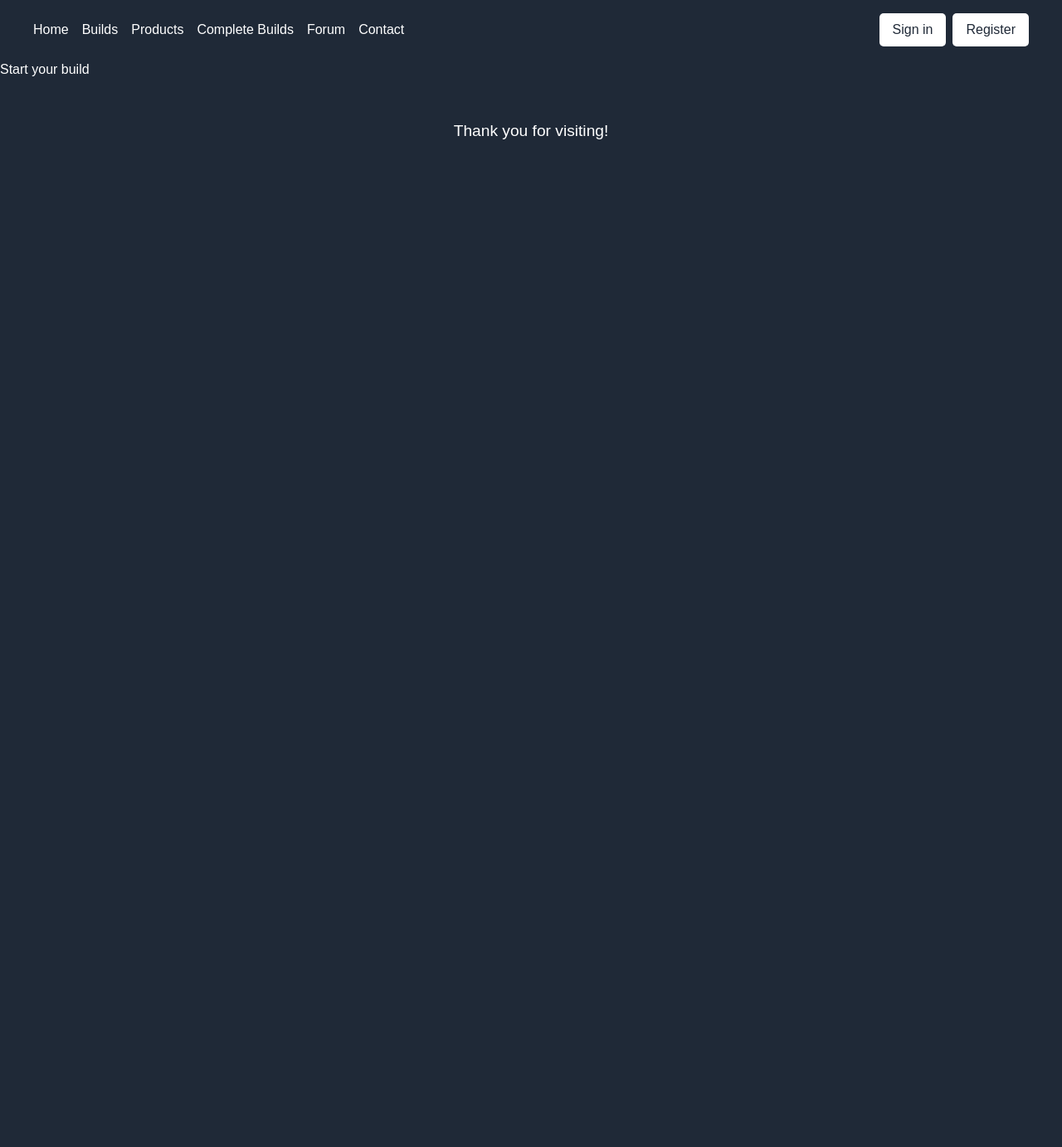
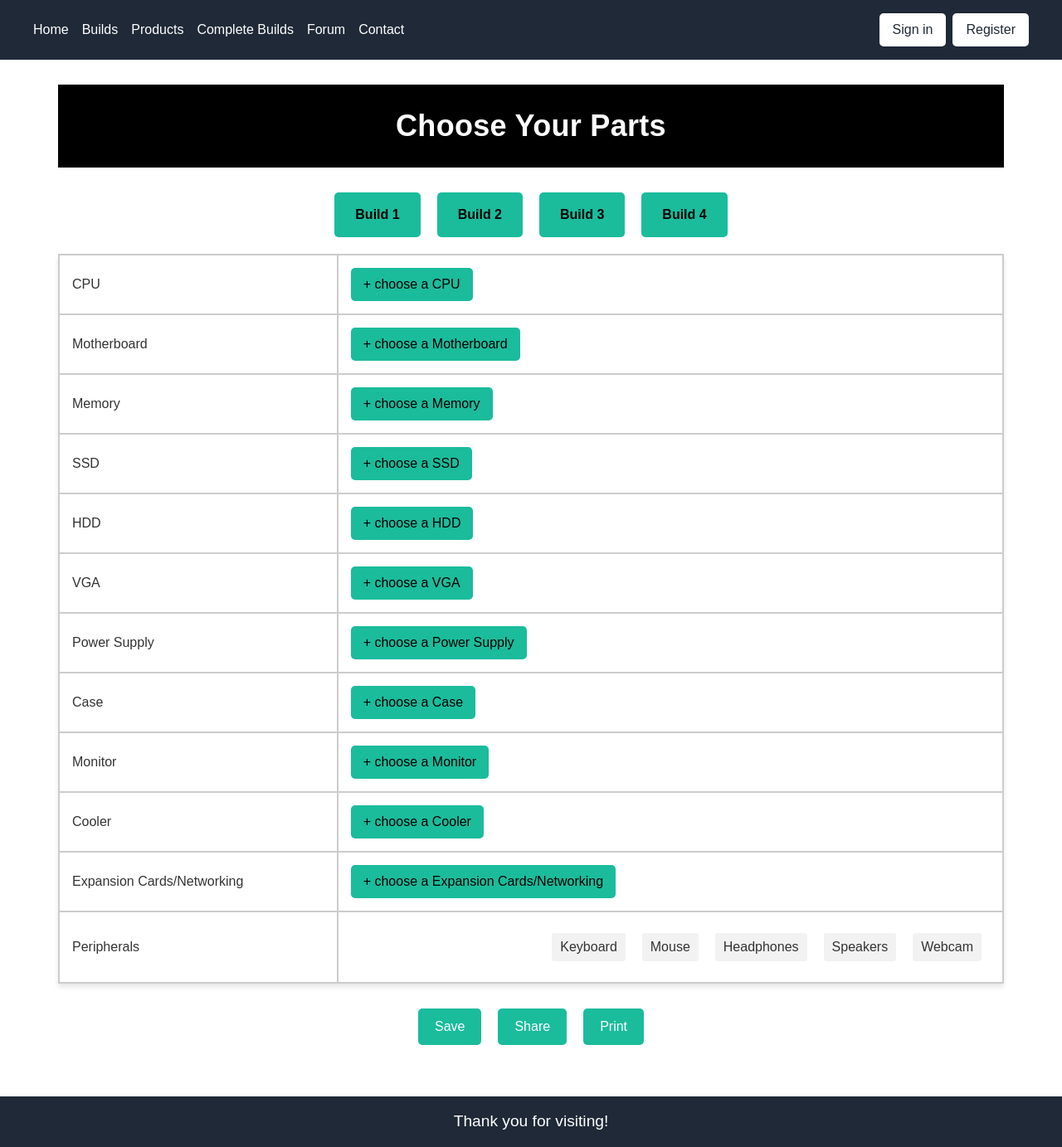
Before and after one commit to 22BI13371/Computer-Configuration-Website, a Next.js app in the folder computer-confugration-website/: page /builder in a window 1280 px wide. Shown: the whole page at 83% size. Before the commit the page ends 800 px from the top, so only its background shows below. Built offline with nearby package versions, Linux system fonts and the light colour scheme.

Commit message:
update builds

```diff
--- /dev/null
+++ b/computer-confugration-website/src/app/builder/builders.css
@@ -0,0 +1,149 @@
+:root {
+    --background-color: #fff;
+    --text-color: #333;
+    --primary-color: #1abc9c;
+    --secondary-color: #16a085;
+    --border-color: #f2f2f2;
+    --header-background: #000000;
+    --header-text-shadow: rgba(0, 0, 0, 0.25);
+}
+
+body {
+    background-color: var(--background-color);
+    color: var(--text-color);
+    font-family: "Roboto Thin", sans-serif;
+    margin: 0;
+    padding: 0;
+}
+
+#builder-container {
+    max-width: 1200px;
+    margin: 0 auto;
+    padding: 30px;
+    font-family: "Roboto Thin", sans-serif;
+}
+
+#header {
+    color: #FFF;
+    text-align: center;
+    background-color: var(--header-background);
+    text-shadow: 0px 12px 12px var(--header-text-shadow);
+    font-size: 36px;
+    font-style: normal;
+    font-weight: 600;
+    line-height: 60px;
+    letter-spacing: 0.3px;
+    padding: 20px;
+    margin-bottom: 30px; /* Space between header and tab buttons */
+}
+
+#tab-container {
+    display: flex;
+    justify-content: center;
+    gap: 20px; /* Spacing between buttons */
+    margin-bottom: 20px; /* Space between tab buttons and the table */
+}
+
+.tab-button {
+    background-color: var(--primary-color);
+    color: black;
+    border: none;
+    padding: 15px 25px; /* Added larger padding for better spacing */
+    border-radius: 5px;
+    font-size: 16px;
+    font-weight: bold;
+    cursor: pointer;
+    transition: background-color 0.3s;
+}
+
+
+
+#parts-table {
+    width: 100%;
+    border-collapse: collapse;
+    background-color: white;
+    box-shadow: 0 4px 6px rgba(0, 0, 0, 0.1);
+    border: 2px solid #ccc;
+}
+
+#parts-table td {
+    padding: 15px;
+    border-bottom: 2px solid #ccc;
+    border-right: 2px solid #ccc;
+}
+
+#parts-table td:last-child {
+    border-right: none;
+}
+
+#parts-table tr:last-child td {
+    border-bottom: none;
+}
+
+.select-button {
+    background-color: var(--primary-color);
+    color: black;
+    border: none;
+    padding: 8px 15px;
+    border-radius: 5px;
+    cursor: pointer;
+    transition: background-color 0.3s;
+}
+
+
+
+#peripherals-row {
+    display: flex;
+    flex-wrap: wrap;
+    justify-content: flex-end;
+}
+
+.peripheral-item {
+    background-color: var(--border-color);
+    color: var(--text-color);
+    padding: 5px 10px;
+    border-radius: 3px;
+    margin: 10px;
+}
+
+#action-buttons {
+    display: flex;
+    justify-content: center;
+    margin-top: 30px;
+}
+
+#action-buttons button {
+    background-color: var(--primary-color);
+    color: white;
+    border: none;
+    padding: 10px 20px;
+    border-radius: 5px;
+    cursor: pointer;
+    margin: 0 10px;
+    transition: background-color 0.3s;
+}
+
+
+/* Responsive styles */
+@media (max-width: 768px) {
+    #builder-container {
+        padding: 20px;
+    }
+
+    #parts-table td {
+        padding: 10px;
+    }
+
+    #peripherals-row {
+        justify-content: center;
+    }
+
+    #action-buttons {
+        flex-direction: column;
+        align-items: center;
+    }
+
+    #action-buttons button {
+        margin: 10px 0;
+    }
+}
--- /dev/null
+++ b/computer-confugration-website/src/app/builder/builders.js
@@ -0,0 +1,60 @@
+import React from 'react';
+import './builders.css';
+
+const Builder = () => {
+    const parts = [
+        "CPU",
+        "Motherboard",
+        "Memory",
+        "SSD",
+        "HDD",
+        "VGA",
+        "Power Supply",
+        "Case",
+        "Monitor",
+        "Cooler",
+        "Expansion Cards/Networking"
+    ];
+    const peripherals = ["Keyboard", "Mouse", "Headphones", "Speakers", "Webcam"];
+    const builds = ["Build 1", "Build 2", "Build 3", "Build 4"];
+
+    return (
+        <div id="builder-container">
+            <header id="header">
+                <h1>Choose Your Parts</h1>
+            </header>
+            <div id="tab-container">
+                {builds.map((build, index) => (
+                    <button key={index} className="tab-button">{build}</button>
+                ))}
+            </div>
+            <table id="parts-table">
+                <tbody>
+                {parts.map((part) => (
+                    <tr key={part}>
+                        <td>{part}</td>
+                        <td>
+                            <button className="select-button">{`+ choose a ${part}`}</button>
+                        </td>
+                    </tr>
+                ))}
+                <tr key="peripherals">
+                    <td>Peripherals</td>
+                    <td id="peripherals-row">
+                        {peripherals.map((item) => (
+                            <span key={item} className="peripheral-item">{item}</span>
+                        ))}
+                    </td>
+                </tr>
+                </tbody>
+            </table>
+            <div id="action-buttons">
+                <button id="save-button">Save</button>
+                <button id="share-button">Share</button>
+                <button id="print-button">Print</button>
+            </div>
+        </div>
+    );
+};
+
+export default Builder;
--- /dev/null
+++ b/computer-confugration-website/src/app/builder/page.js
@@ -0,0 +1,12 @@
+// app/builderparts/page.js
+import Builder from './builders'; // Import the Builder component
+
+const BuilderPartsPage = () => {
+    return (
+        <div>
+            <Builder /> {/* Render the Builder component */}
+        </div>
+    );
+};
+
+export default BuilderPartsPage;
--- a/computer-confugration-website/src/app/builder/page.jsx
+++ /dev/null
@@ -1,9 +0,0 @@
-import React from 'react'
-
-const Builder = () => {
-  return (
-    <div>Start your build</div>
-  )
-}
-
-export default Builder
--- a/computer-confugration-website/src/components/footer.jsx
+++ b/computer-confugration-website/src/components/footer.jsx
@@ -1,7 +1,7 @@
 import '@/styles/header.css'
 const Footer = () => {
     return (
-        <footer class="footer">
+        <footer className="footer">
             <p>Thank you for visiting!</p>
         </footer>
     )
```
Also changed, not shown: computer-confugration-website/src/app/complete-build/page.jsx (+50 -50 lines), computer-confugration-website/src/app/page.js (+44 -44 lines).
